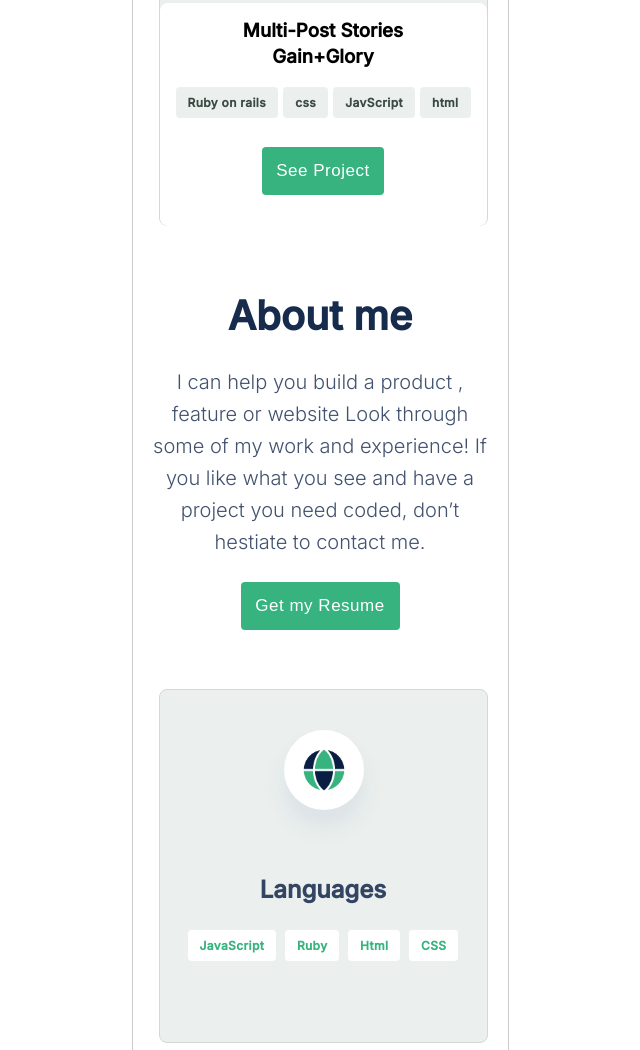
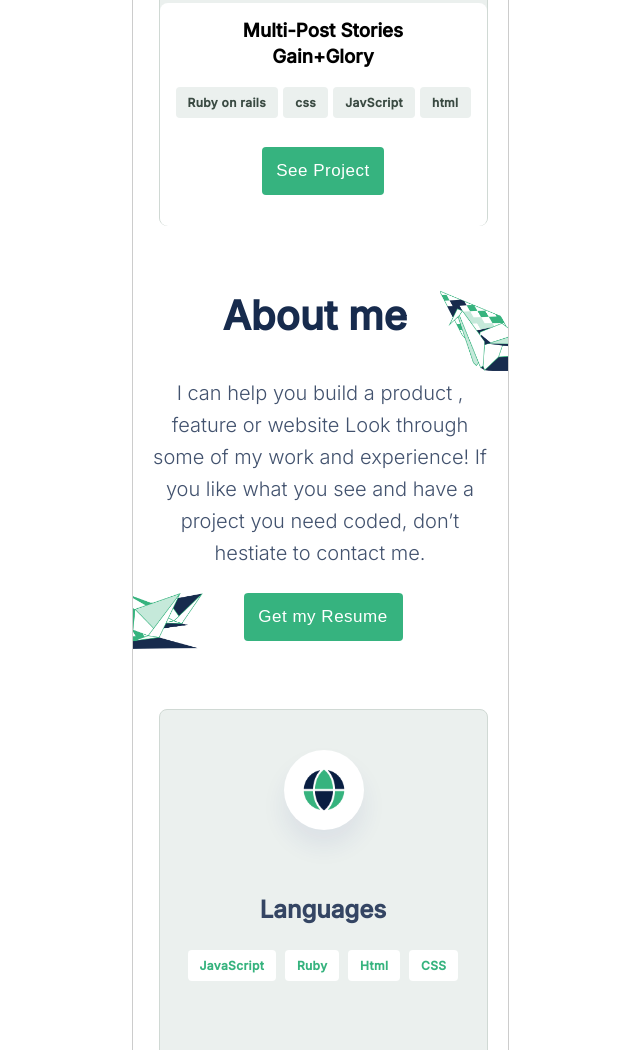
Before and after one commit to paulinagonzalezc/portfolio, a website: page index.html in a window 1280 px wide. Shown: the part 3725-4775 px from the top of the page, without its empty margins (320-960 px from the left). Drawn offline with Linux system fonts and the light colour scheme.

Commit message:
Added background image for about me section

```diff
--- a/index.html
+++ b/index.html
@@ -190,13 +190,18 @@
       </section>
 
       <div class="about-me">
-        <h3 class="about-me-title">About me</h3>
+        <header class="about-me-header">
+          <h3 class="about-me-title">About me</h3>
+          <img class="about-me-image1" src="./images/aboutme-icon1.png" />
+        </header>
+
         <p class="about-me-description">
           I can help you build a product , feature or website Look through some
           of my work and experience! If you like what you see and have a project
           you need coded, don’t hestiate to contact me.
         </p>
         <div class="about-button-container">
+          <img class="about-me-image2" src="./images/aboutme-icon2.png" />
           <button class="about-button">Get my Resume</button>
         </div>
       </div>
--- a/styles.css
+++ b/styles.css
@@ -226,7 +226,7 @@ body {
 
 .about-button-container {
   display: flex;
-  justify-content: center;
+  justify-content: space-between;
   margin-bottom: 59px;
 }
 
@@ -242,19 +242,36 @@ body {
   letter-spacing: 0.03em;
   text-align: center;
   color: #fff;
+  margin-right: 105px;
 }
 
 .about-button:hover {
   cursor: pointer;
 }
 
+.about-me-header {
+  display: flex;
+  justify-content: space-between;
+}
+
 .about-me-title {
+  margin-left: 90px;
   font-size: 40px;
   font-weight: 700;
   line-height: 52px;
   text-align: center;
   margin-bottom: 24px;
   color: #172b4d;
+}
+
+.about-me-image1 {
+  height: 127px;
+  width: 68px;
+}
+
+.about-me-image2 {
+  height: 57px;
+  width: 70px;
 }
 
 .about-me-description {
```
Also changed, not shown: images/aboutme-icon1.png (added), images/aboutme-icon2.png (added).
